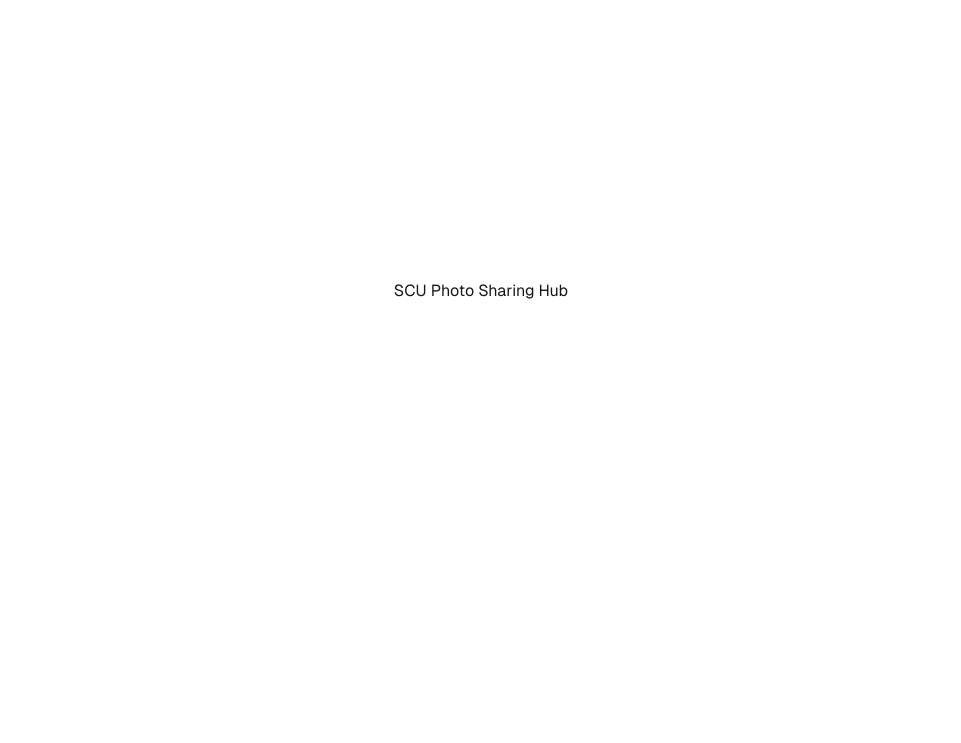
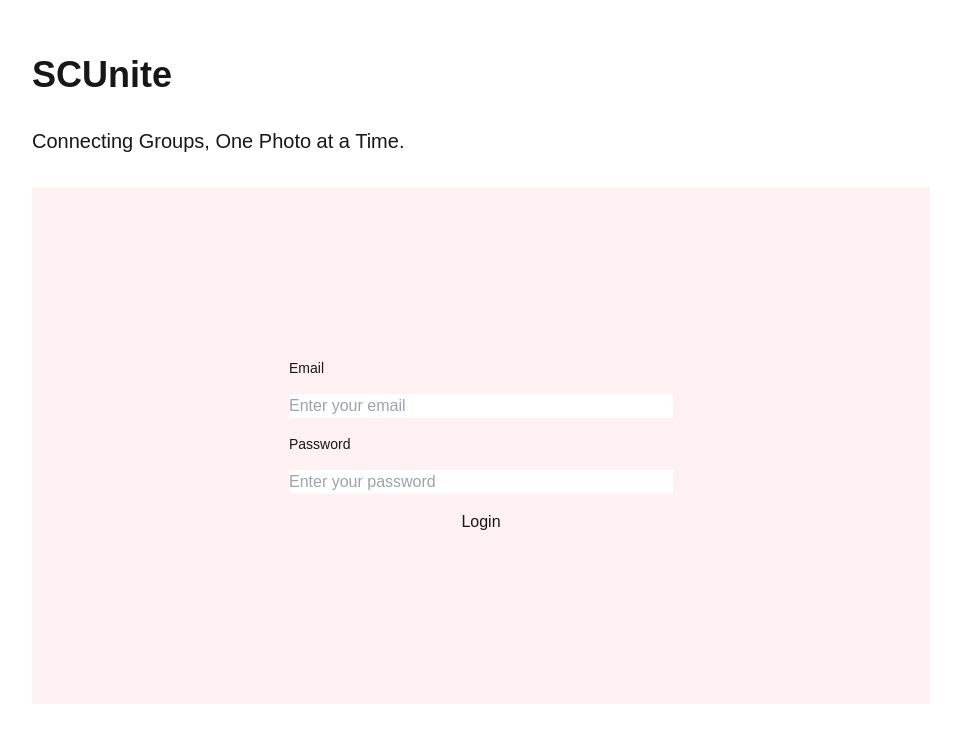
Before and after one commit to sage31/INRIX-AWS-Hackathon, a Next.js app in the folder inrix-aws-hackathon/: page / in a window 1280 px wide. Shown: the part 109-852 px from the top of the page, without its empty margins (159-1120 px from the left). Before the commit the page ends 800 px from the top, so only its background shows below. Built offline with nearby package versions, Linux system fonts and the light colour scheme.

Commit message:
html for login

```diff
--- a/inrix-aws-hackathon/app/globals.css
+++ b/inrix-aws-hackathon/app/globals.css
@@ -20,13 +20,17 @@ body {
   font-family: Arial, Helvetica, sans-serif;
 }
 
+.serif {
+  font-family: DM Serif Display;
+  font-size: 48px;
+  font-weight: 400;
+}
+
 .login_box{
   border-radius: 25px, 0px, 0px, 0px;
   width: 898px;
   height: 517px;
   position: relative;
-  left: -452px;
-  top: -1044px;
   gap: 0px;
   opacity: 1;
   background: #FFF1F1;
@@ -45,7 +49,7 @@ body {
   height: 179px;
   top: -965px;
   left: -266px;
-  border-radius: 25px, 0px, 0px, 0px;
+  border-radius: 15px, 15px, 15px, 15px;
 }
 
 .login-box button{
@@ -54,7 +58,7 @@ body {
   top: -742px;
   left: -119px;
   gap: 0px;
-  border-radius: 25px 0px 0px 0px;
+  border-radius: 15px 15px 15px 15px;
   opacity: 0px;
   background: #670606;
 }
@@ -89,10 +93,44 @@ body {
 
 .sidebar a:hover:not(.active){
   background-color: white;
-  color: white;
+  color: black;
+}
+
+.submenu{
+  display: block;
+  padding-left: 20px;
+  margin-top: 10px;
+}
+
+.submenu li{
+  margin-bottom: 5px;
+}
+
+.submenu li a{
+  padding: 8px;
+  background: #FFF1F1;
+  color:#990000;
+  border: 5px;
+}
+
+.submenu li a:hover{
+  background-color: white;
+  color: black;
 }
 .content{
   margin-left: -889px;
   padding: 20px;
   height: 1000px;
 }
+
+.user-profile{
+  position: absolute;
+  width: 79px;
+  height: 69px;
+  top: -196px;
+  left: 773px;
+  gap: 0px;
+  opacity: 0px;
+  cursor: pointer;
+  object-fit: cover; /*for user pfp*/
+}
--- a/inrix-aws-hackathon/app/page.tsx
+++ b/inrix-aws-hackathon/app/page.tsx
@@ -1,9 +1,63 @@
-export default function Home() {
+export default function Login() {
   return (
-    <div className="grid grid-rows-[20px_1fr_20px] items-center justify-items-center min-h-screen p-8 pb-20 gap-16 sm:p-20 font-[family-name:var(--font-geist-sans)]">
+    <div className="grid grid-rows-[20px_1fr_20px] items-center justify-items-center min-h-screen p-8 pb-20 gap-16 sm:p-20 font-[Arial, Helvetica, sans-serif]">
       <main className="flex flex-col gap-8 row-start-2 items-center sm:items-start">
-          <h1>SCU Photo Sharing Hub</h1>
+        <h1 className="text-4xl font-bold">SCUnite</h1>
+        <p className="text-xl">Connecting Groups, One Photo at a Time.</p>
+
+        <div className="login_box flex items-center justify-center p-8">
+          <form className="flex flex-col gap-4 w-full max-w-sm">
+            <label htmlFor="email" className="text-sm font-medium">
+              Email
+            </label>
+            <input
+              type="email"
+              id="email"
+              name="email"
+              placeholder="Enter your email"
+              required
+              className="login-box input"
+            />
+
+            <label htmlFor="password" className="text-sm font-medium">
+              Password
+            </label>
+            <input
+              type="password"
+              id="password"
+              name="password"
+              placeholder="Enter your password"
+              required
+              className="login-box-input"
+            />
+
+            <button
+              type="submit"
+              className="login-box button"
+            >
+              Login
+            </button>
+          </form>
+        </div>
       </main>
     </div>
   );
 }
+
+
+export function Home() {
+  return (
+    <div>
+    <div className="sidebar">
+      <a href="#home" className="sidebar-link active">My Clubs</a>
+      <a href="#upload" className="sidebar-link">Upload Photos</a>
+      <a href="#profile" className="sidebar-link">Profile</a>
+    </div>
+
+    <div className="content">
+      <h2>Welcome to SCUnite</h2>
+      <p>Here is your dashboard content.</p>
+    </div>
+  </div>
+);
+}
```
